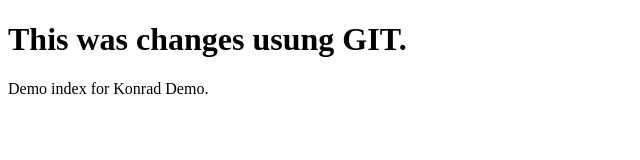
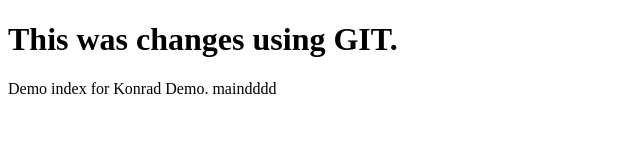
Before and after one commit to sudi13/Demo, a plain HTML site: page index.html in a window 1280 px wide. Shown: the whole page, without its empty margins (0-640 px from the left). Drawn offline with Linux system fonts and the light colour scheme.

Commit message:
last changes

```diff
--- a/index.html
+++ b/index.html
@@ -7,7 +7,8 @@
     <title>Document</title>
 </head>
 <body>
-    <h1>This was changes usung GIT.</h1>
+    <h1>This was changes using GIT.</h1>
     <t>Demo index for Konrad Demo.</t>
+	<t>maindddd</t>
 </body>
 </html>
```
